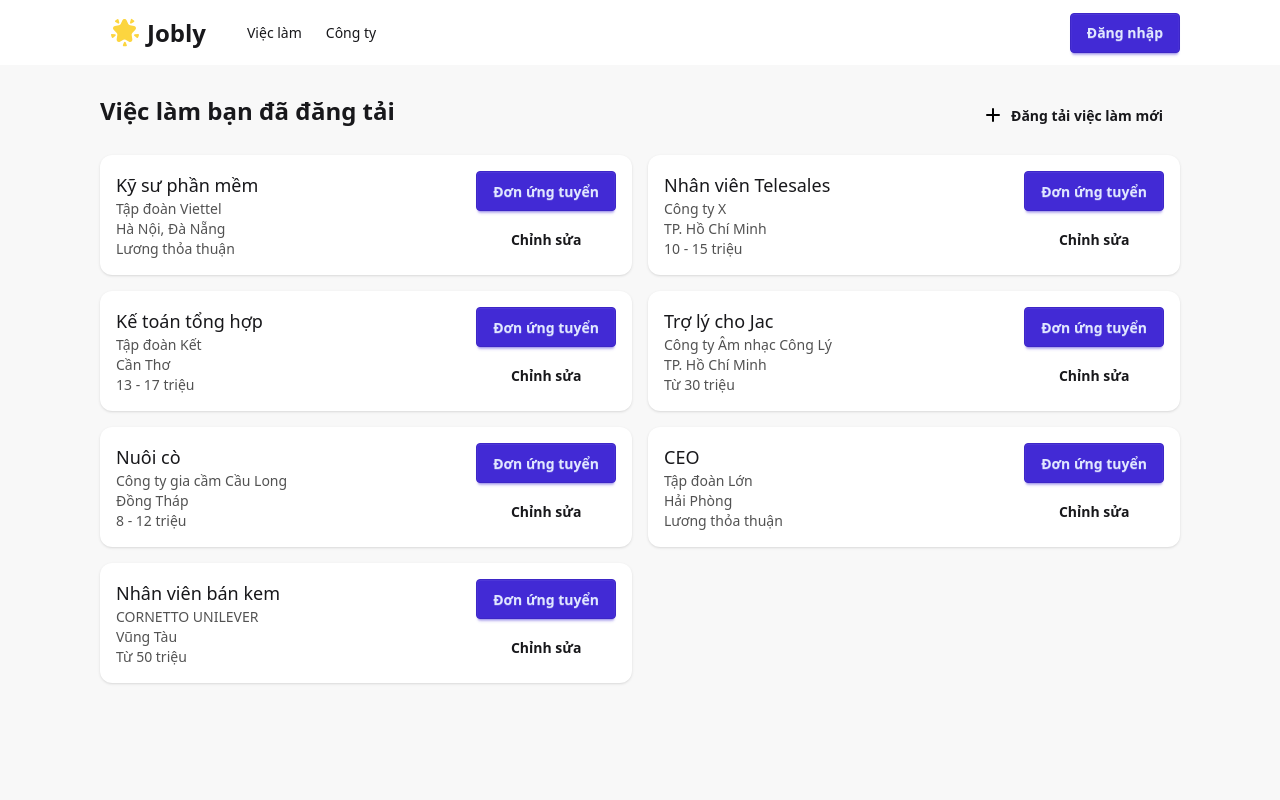
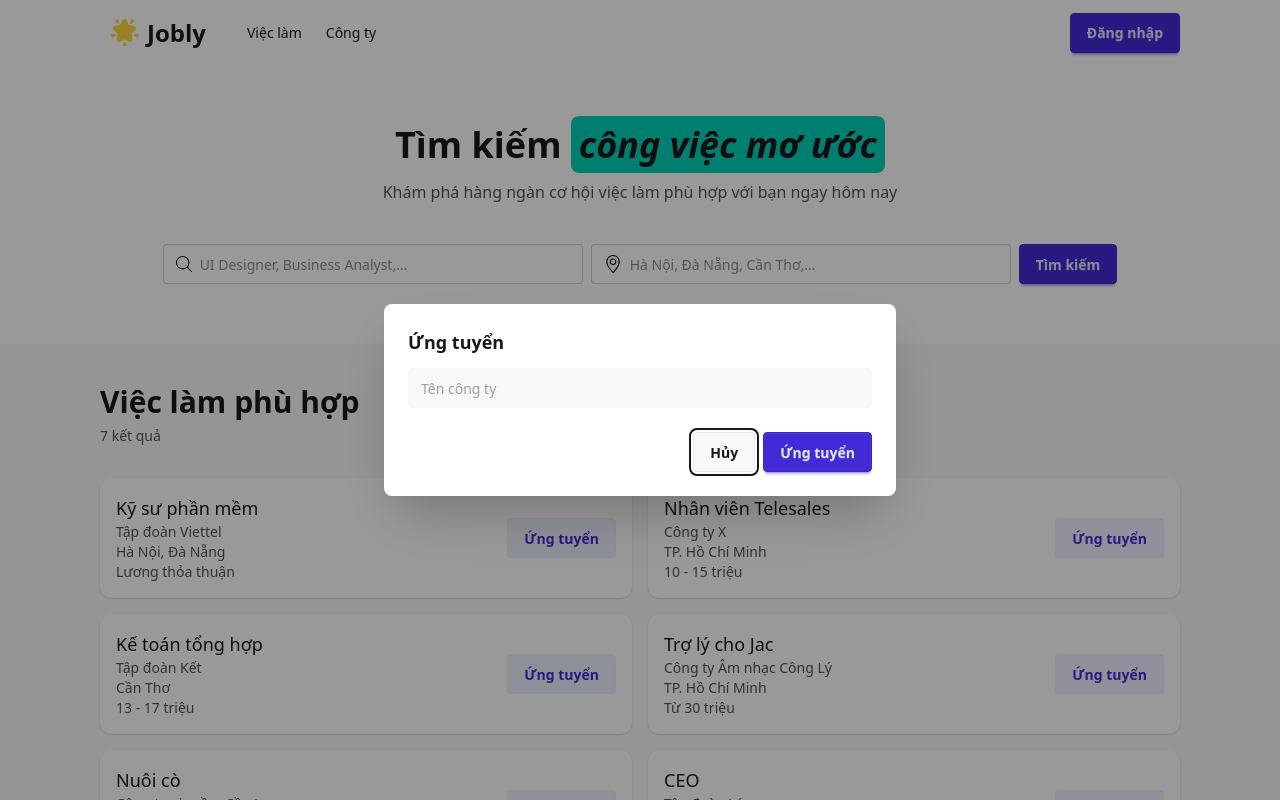
Before and after one commit to mhndckngyn/se332-demo-fe, a React (Vite) app: page / in a window 1280 px wide. Shown: the top 800 px of the page. Built offline with nearby package versions, Linux system fonts and the light colour scheme.

Commit message:
feat: apply job modal

```diff
--- a/src/App.tsx
+++ b/src/App.tsx
@@ -6,8 +6,8 @@ export default function App() {
   return (
     <div className='min-h-screen flex flex-col'>
       <NavBar />
-      {/* <Homepage /> */}
-      <RecruiterPage />
+      <Homepage />
+      {/* <RecruiterPage /> */}
     </div>
   );
 }
--- a/src/app/components/NavBar/LoginModal.tsx
+++ b/src/app/components/NavBar/LoginModal.tsx
@@ -3,11 +3,11 @@ import React from 'react';
 export default function LoginModal() {
   return (
     <dialog id='login-modal' className='modal'>
-      <div className='modal-box'>
+      <div className='modal-box w-fit'>
         <h3 className='font-bold text-lg'>Chào mừng trở lại 🎉</h3>
         <form action='dialog'>
           <div className='mt-[20px] flex flex-col gap-2'>
-            <label className='input w-full'>
+            <label className='input lg:w-[24rem]'>
               <svg
                 className='h-[1em] opacity-50'
                 xmlns='http://www.w3.org/2000/svg'
@@ -24,7 +24,7 @@ export default function LoginModal() {
               </svg>
               <input type='email' placeholder='Email' required />
             </label>
-            <label className='input w-full'>
+            <label className='input lg:w-[24rem]'>
               <svg
                 className='h-[1em] opacity-50'
                 xmlns='http://www.w3.org/2000/svg'
--- a/src/app/pages/Homepage/Homepage.tsx
+++ b/src/app/pages/Homepage/Homepage.tsx
@@ -1,14 +1,26 @@
-import { JobItems } from "@/mocks/JobItems.ts";
-import JobSection from "./partials/JobSection.tsx";
-import Search from "./partials/Search.tsx";
+import { JobData } from '@/app/types/data.ts';
+import { JobItems } from '@/mocks/JobItems.ts';
+import { useEffect, useState } from 'react';
+import JobSection from './partials/JobSection.tsx';
+import Search from './partials/Search.tsx';
+import ApplyJobModal from './partials/ApplyJobModal.tsx';
 
 export default function Homepage() {
   const jobs = JobItems;
+  const [applyingJob, setApplyingJob] = useState<JobData | null>(null);
+
+  useEffect(() => {
+    const modal = document.getElementById('job-apply-form');
+    if (modal instanceof HTMLDialogElement) {
+      modal.showModal();
+    }
+  }, [applyingJob])
 
   return (
-    <div className="flex-1" >
+    <div className='flex-1'>
       <Search />
-      <JobSection initialJobs={jobs}/>
+      <JobSection initialJobs={jobs} setApplyingJob={setApplyingJob} />
+      <ApplyJobModal />
     </div>
-  )
+  );
 }
--- /dev/null
+++ b/src/app/pages/Homepage/partials/ApplyJobModal.tsx
@@ -0,0 +1,39 @@
+export default function ApplyJobModal() {
+  const handleClose = () => {
+    const modal = document.getElementById('job-apply-form');
+    if (modal instanceof HTMLDialogElement) {
+      modal.close();
+    }
+  }
+
+  return (
+    <dialog id='job-apply-form' className='modal'>
+      <div className='modal-box'>
+        <h3 className='font-bold text-lg'>
+          Ứng tuyển
+        </h3>
+        <form method='dialog'>
+          <div className='mt-3 flex flex-col gap-2'>
+            <input
+              type='text'
+              className='input w-full'
+              disabled
+              value={'Tên công ty'}
+            />
+          </div>
+          <div className='modal-action'>
+            <button
+              type='button'
+              className='btn btn-ghost'
+              onClick={handleClose}>
+              Hủy
+            </button>
+            <button className='btn btn-primary'>
+              Ứng tuyển
+            </button>
+          </div>
+        </form>
+      </div>
+    </dialog>
+  );
+}
--- a/src/app/pages/Homepage/partials/JobSection.tsx
+++ b/src/app/pages/Homepage/partials/JobSection.tsx
@@ -1,9 +1,16 @@
 import { useState } from 'react';
 import { JobSectionProps } from '../types';
 import JobItem from '@/app/components/JobItem';
+import { JobData } from '@/app/types/data';
 
-export default function JobSection({ initialJobs }: JobSectionProps) {
+export default function JobSection({ initialJobs, setApplyingJob }: JobSectionProps) {
   const [jobs, setJobs] = useState(initialJobs);
+  const handleApply = (job: JobData) => {
+    return () => {
+      setApplyingJob(null); // Reset first
+      setTimeout(() => setApplyingJob(job), 0); // Set the job in the next tick
+    };
+  };
 
   return (
     <div className='px-[100px] py-[40px] gap-8 bg-base-200'>
@@ -17,20 +24,13 @@ export default function JobSection({ initialJobs }: JobSectionProps) {
         <div className='grid grid-cols-[repeat(auto-fit,minmax(350px,1fr))] gap-4'>
           {jobs.map((job) => (
             <JobItem key={job.id} job={job}>
-              <button className='btn btn-soft btn-primary'>
-                Xem chi tiết
+              <button
+                className='btn btn-soft btn-primary'
+                onClick={handleApply(job)}>
+                Ứng tuyển
               </button>
             </JobItem>
           ))}
-        </div>
-        <div className='join self-center'>
-          <button className='join-item btn'>«</button>
-          <button className='join-item btn'>1</button>
-          <button className='join-item btn'>2</button>
-          <button className='join-item btn btn-disabled'>...</button>
-          <button className='join-item btn'>99</button>
-          <button className='join-item btn'>100</button>
-          <button className='join-item btn'>»</button>
         </div>
       </div>
     </div>
--- a/src/app/pages/Homepage/partials/Search.tsx
+++ b/src/app/pages/Homepage/partials/Search.tsx
@@ -7,8 +7,7 @@ export default function Search() {
       <div>
         <h1 className='text-4xl font-semibold text-center'>
           Tìm kiếm{' '}
-          <span className='relative px-1.5 italic'>
-            <span className='absolute -inset-x-1 -inset-y-0.5 bg-accent -z-10 rounded-lg'></span>
+          <span className='relative px-2 italic bg-accent rounded-lg py-1'>
             công việc mơ ước
           </span>
         </h1>
--- a/src/app/pages/Homepage/types.ts
+++ b/src/app/pages/Homepage/types.ts
@@ -2,9 +2,14 @@ import { JobData } from '@/app/types/data';
 
 export type JobSectionProps = {
   initialJobs: JobData[];
+  setApplyingJob: React.Dispatch<React.SetStateAction<JobData | null>>;
 };
 
 export type FilterProps = {
   title: string;
   items: string[];
 };
+
+export type ApplyJobModalProps = {
+  setFormOpen: React.Dispatch<React.SetStateAction<boolean>>;
+}
--- a/src/mocks/JobItems.ts
+++ b/src/mocks/JobItems.ts
@@ -6,6 +6,8 @@ export const JobItems: JobData[] = [
     name: "Kỹ sư phần mềm",
     company: "Tập đoàn Viettel",
     url: "",
+    minSalary: null,
+    maxSalary: null,
     companyUrl: "",
     location: "Hà Nội, Đà Nẵng",
   },
@@ -34,6 +36,7 @@ export const JobItems: JobData[] = [
     name: "Trợ lý cho Jac",
     company: "Công ty Âm nhạc Công Lý",
     minSalary: 30,
+    maxSalary: null,
     url: "",
     companyUrl: "",
     location: "TP. Hồ Chí Minh",
@@ -52,6 +55,8 @@ export const JobItems: JobData[] = [
     id: "6",
     name: "CEO",
     company: "Tập đoàn Lớn",
+    minSalary: null,
+    maxSalary: null,
     url: "",
     companyUrl: "",
     location: "Hải Phòng",
@@ -61,6 +66,7 @@ export const JobItems: JobData[] = [
     name: "Nhân viên bán kem",
     company: "CORNETTO UNILEVER",
     minSalary: 50,
+    maxSalary: null,
     url: "",
     companyUrl: "",
     location: "Vũng Tàu",
```
